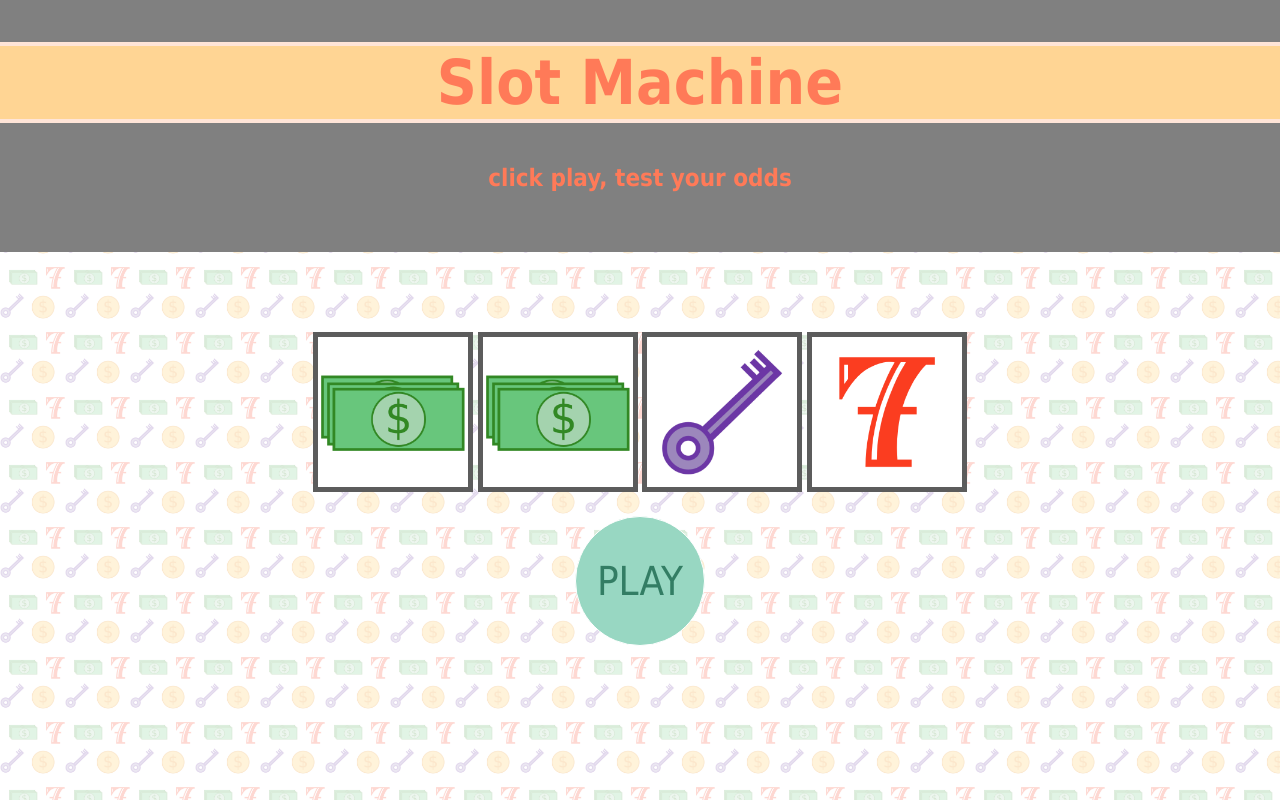
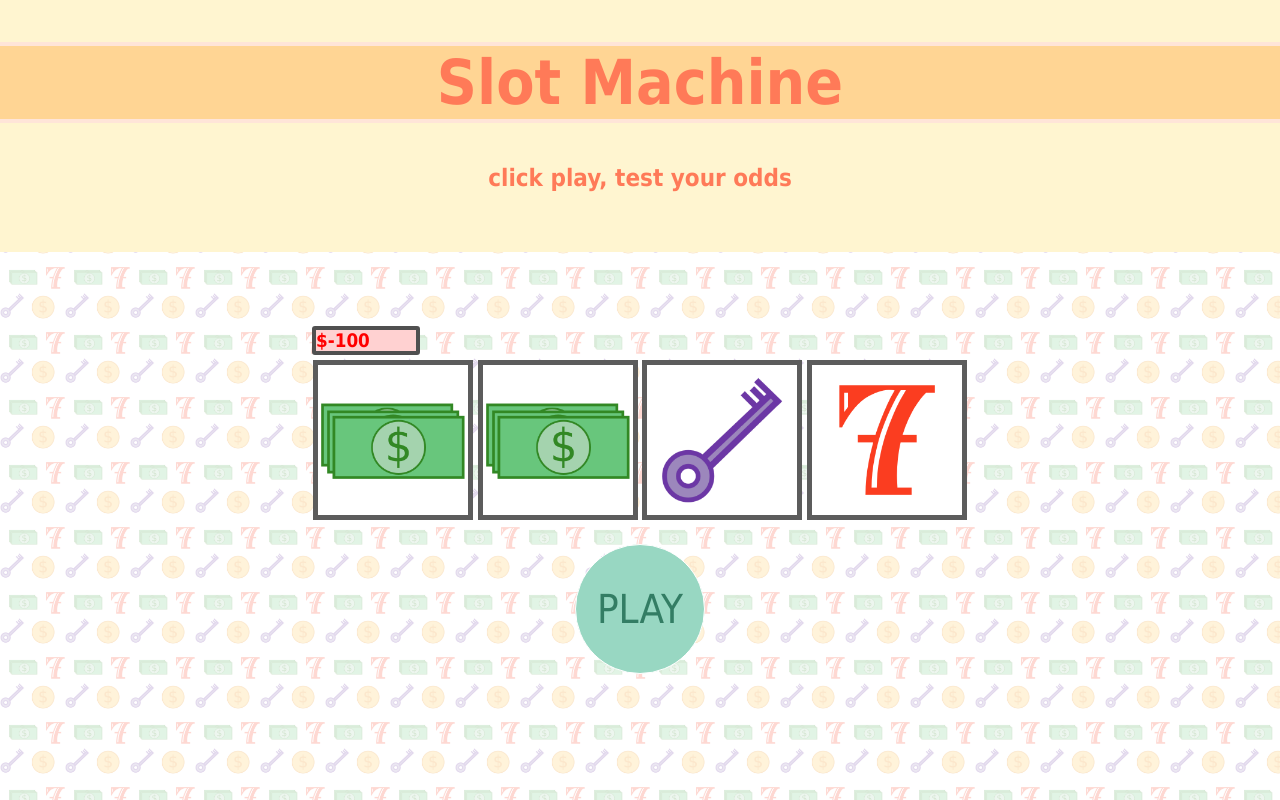
Before and after one commit to aaronbe7/game_project, a plain HTML site: page index.html in a window 1280 px wide. Both pictures are taken after a click on the button "PLAY". Drawn offline with Linux system fonts and the light colour scheme.

Commit message:
Finish Render

```diff
--- a/css/main.css
+++ b/css/main.css
@@ -15,6 +15,19 @@ div {
     color: #FF7A58;
     padding-bottom: 40px;
 }
+
+h3 {
+    display: inline-block;
+    width: 100px;
+    border: 4px solid #505050;
+    color: #5a5f6b;
+    background-color: white;
+    text-align: left;
+    margin-right: 548px;
+    border-radius: 3px;
+    margin-bottom: 5px;
+    margin-top: -30px;
+    }
 
 #heading1 {
     font-size: 62px;
--- a/index.html
+++ b/index.html
@@ -13,6 +13,7 @@
       <h1 id="heading1">Slot Machine</h1>
       <h2 class="heading2">click play, test your odds</h2>
     </div>
+      <h3 id="bank"></h3>
     <main>
       <span id="slot1-result"><img></span>
       <span id="slot2-result"><img></span>
--- a/js/main.js
+++ b/js/main.js
@@ -10,11 +10,10 @@ const slotImages = {
 /*----- app's state (variables) -----*/
 
 let slots;
+let bank;
 let winner;
 
 /*----- cached element references -----*/
-
-const backgroundEl = document.querySelector('div');
 
 const slotsEl = {
     slot_1: {
@@ -31,6 +30,10 @@ const slotsEl = {
     },
 }
 
+const bankEls = {
+    money: document.getElementById('bank'),
+};
+
 /*----- event listeners -----*/
 
 document.querySelector('button').addEventListener('click', playGame);
@@ -45,18 +48,29 @@ function init(){
         slot_4: "seven",
     }
 
+    bank = 0;
     winner = null;
 
     render();
 }
 
 function render(){
+
+    bankEls.money.innerText = '$' + bank;
+
+    if (bank >= 0){
+        bankEls.money.style.color = 'green';
+        bankEls.money.style.backgroundColor = '#C7FFDE';
+    } else {
+        bankEls.money.style.color = 'red';
+        bankEls.money.style.backgroundColor = '#FFD1D1';
+    }
+
     for (let slot in slots){
-
-        backgroundEl.style.backgroundColor = winner === slot ? 'green': 'grey';
-
         slotsEl[slot].imgEl.src = slotImages[slots[slot]];
     }
+
+    return bank;
 }
 
 /*----- functions -----*/
@@ -68,15 +82,25 @@ function playGame(){
     slots.slot_4 = getRandomSlot();
 
     if((slots.slot_1 === slots.slot_2 ) && (slots.slot_2 === slots.slot_3)) {
-       winner = 'slot_1', 'slot_2', 'slot_3';
+       winner = true;
     } else if ((slots.slot_2 === slots.slot_3) && (slots.slot_3 === slots.slot_4)) {
-       winner = 'slot_2', 'slot_3', 'slot_4';
+       winner = true;
     } else if ((slots.slot_1 === slots.slot_3) && (slots.slot_3 === slots.slot_4)) {
-       winner = 'slot_1', 'slot_3', 'slot_4';
+       winner = true;
     } else if ((slots.slot_1 === slots.slot_2) && (slots.slot_2 === slots.slot_4)) {
-       winner = 'slot_1', 'slot_2', 'slot_4';
-    } else if ((slots.slot_1 === slots.slot_2) && (slots.slot_2 === slots.slot_3) && (slots.slot_3 === slots.slot_4))
-       winner = 'slot_1', 'slot_2', 'slots_3', 'slot_4';
+       winner = true;
+    } else if ((slots.slot_1 === slots.slot_2) && (slots.slot_2 === slots.slot_3) && (slots.slot_3 === slots.slot_4)) {
+       winner = true;
+    } else {
+       winner = false;
+    }
+
+    if (winner === true){
+        bank = bank + 400;
+    } else {
+        bank = bank - 100;
+    }
+
     render();
 }
 
```
